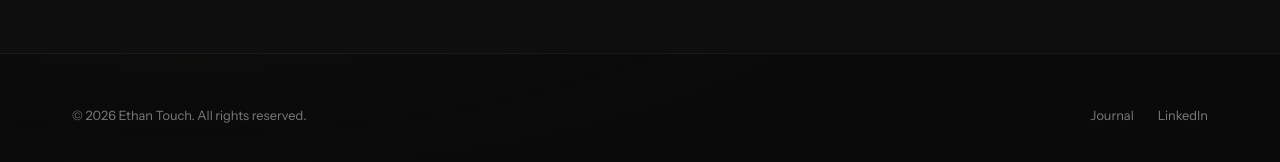
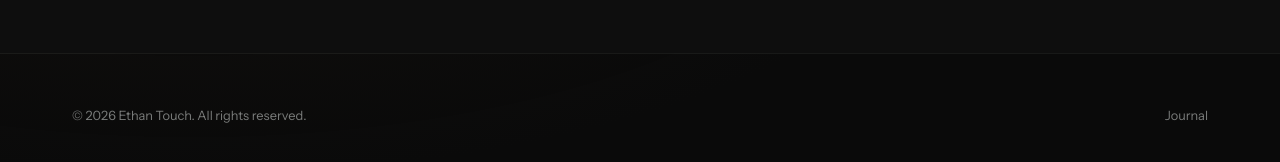
Before and after one commit to woofwallee/ethantouch.com, a Jekyll site: the page index.html, which Jekyll copies as it is, in a window 1280 px wide and 900 px high, scrolled down 4370 px. Shown: the part 722-884 px from the top of the window. Built offline with Jekyll 4.4.1, drawn with Linux system fonts in a browser that asks for light colours; nearby versions of some CDN libraries; some web fonts are replaced.

Commit message:
Remove LinkedIn from footer, keep only Journal link
LinkedIn already lives in the contact section. Footer was starting to
feel cluttered with two adjacent links.

Co-Authored-By: Claude Opus 4.6 <noreply@anthropic.com>

```diff
--- a/index.html
+++ b/index.html
@@ -527,7 +527,6 @@
       <p>&copy; 2026 Ethan Touch. All rights&nbsp;reserved.</p>
       <div class="footer__links">
         <a href="/journal/">Journal</a>
-        <a href="https://www.linkedin.com/in/ethantouch" target="_blank" rel="noopener noreferrer">LinkedIn</a>
       </div>
     </div>
   </footer>
```
